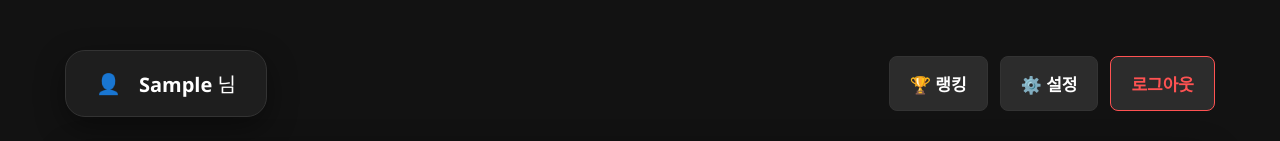
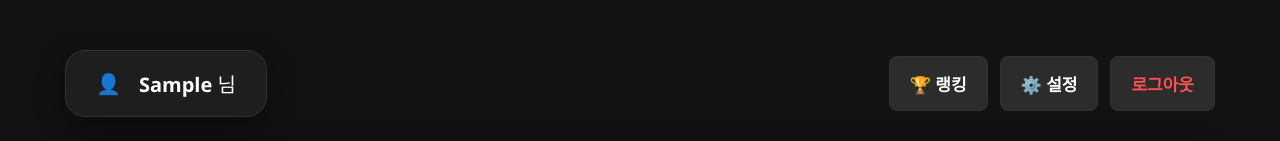
Before and after one commit to qmp123/CodeTypist, a React (Vite) app in the folder code-typist-react/: page / in a window 1280 px wide. Both pictures are taken after typing "Sample", "Sample", "Sample123" into the empty fields and a click on the button "시작하기". Shown: the top 141 px of the page. Built offline with nearby package versions, Linux system fonts and the light colour scheme; the HTML template or start-up script is replaced by a standard one.

Commit message:
Update main-layout.css

```diff
--- a/code-typist-react/src/styles/main-layout.css
+++ b/code-typist-react/src/styles/main-layout.css
@@ -96,8 +96,12 @@ body {
 }
 
 .nav-btn.logout-highlight {
+  color: #ff5252;
+  border-color: var(--border-color);
+}
+
+.nav-btn.logout-highlight:hover {
   border-color: #ff5252;
-  color: #ff5252;
 }
 
 /* --- 2. 언어 선택 탭 --- */
```
